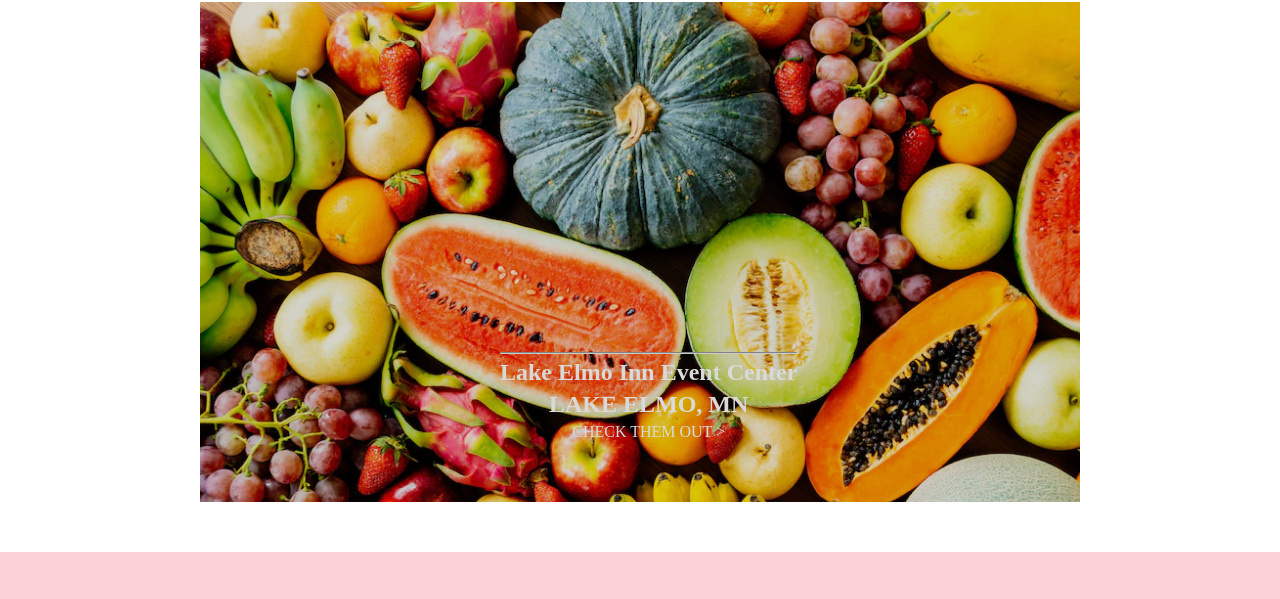
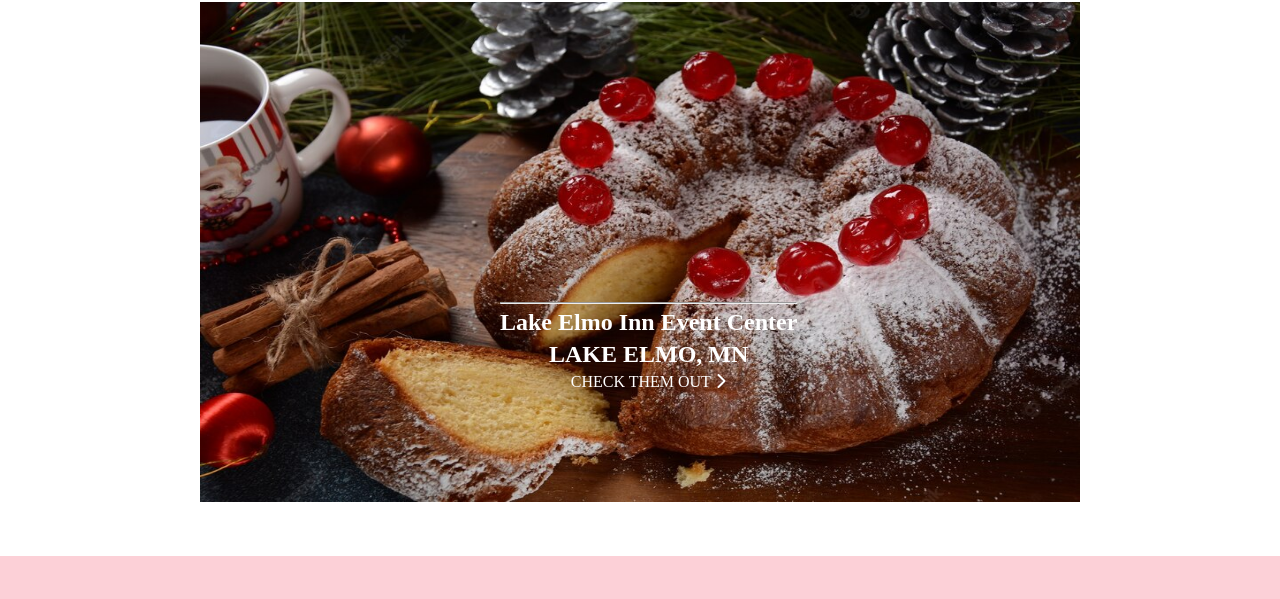
Before and after one commit to hasansharif819/minnesota-bridge, a website: page weddingPros.html in a window 1280 px wide. Shown: the part 195-794 px from the top of the page. Drawn offline with Linux system fonts and the light colour scheme.

Commit message:
wedding pros image position

```diff
--- a/scss/weddingPros.scss
+++ b/scss/weddingPros.scss
@@ -16,21 +16,16 @@
 }
 
 .prosImg {
-    background-color: rgb(71, 70, 70);
+    position: relative;
     margin: 0 200px;
-    height: 500px;
-    background-image: url('../images/fruits.webp');
-    background-repeat: no-repeat;
-    background-size: cover;
-    filter: brightness(85%);
 
     div {
         color: white;
         position: absolute;
+        top: 300px;
+        left: 300px;
         text-align: center;
         max-width: 700px;
-        margin-left: 300px;
-        margin-top: 350px;
         hr {
             margin-bottom: 5px;
         }
--- a/weddingPros.html
+++ b/weddingPros.html
@@ -40,11 +40,12 @@
         <button>VIEW ALL</button>
     </div>
     <div class="prosImg">
+        <img src="./images/CAKES & DESSSERTS.jpg" alt="" height="500" width="100%">
         <div>
             <hr>
         <h2>Lake Elmo Inn Event Center</h2>
         <h2>LAKE ELMO, MN</h2>
-        <p>CHECK THEM OUT ></p>
+        <p>CHECK THEM OUT <i class="fa-solid fa-chevron-right"></i></p>
         </div>
     </div>
 
```
Also changed, not shown: css/weddingPros.css.
